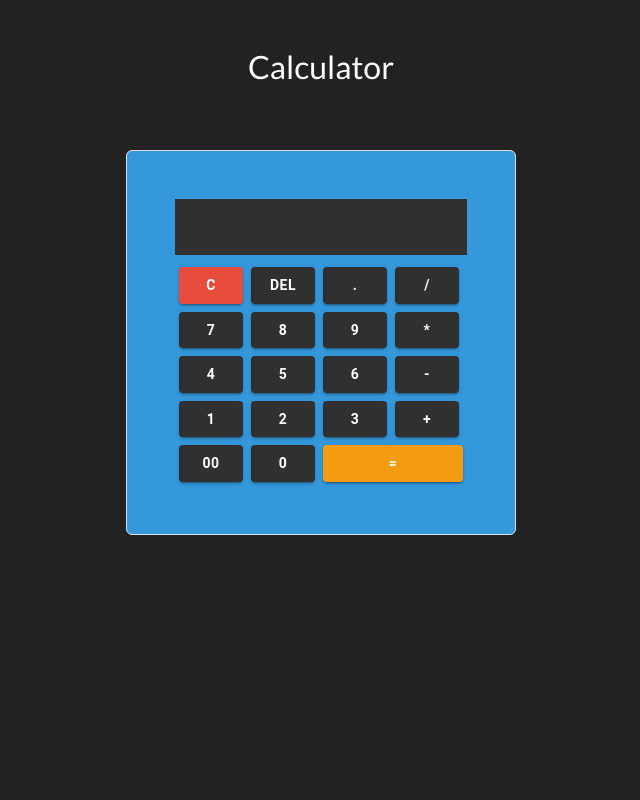
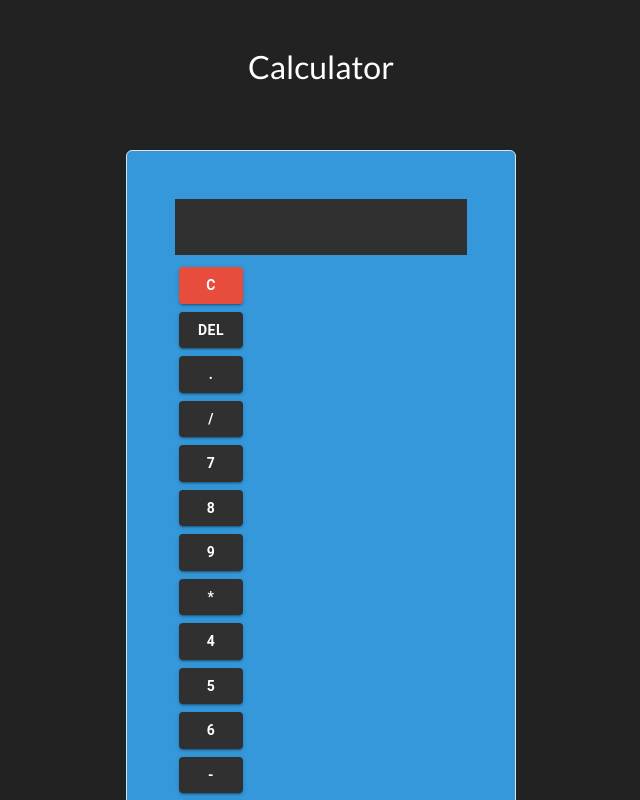
Before and after one commit to ashishsamuel/calculator-react, a React (Create React App) app: page / in a window 1280 px wide. Shown: the top 800 px of the page, without its empty margins (319-959 px from the left). Built offline with nearby package versions, Linux system fonts and the light colour scheme.

Commit message:
made calculator responsive in mobile screen

```diff
--- a/src/App.js
+++ b/src/App.js
@@ -56,7 +56,7 @@ function App() {
                 }
             </div>
             <Row className='mt-2'>
-            <Col>
+            <Col sm={4} md={4} lg={4} xl={4}>
               <Button className='m-1 bg-danger btn-hoverstyle' variant="contained" onClick={() => getValue('C')} >C</Button>
               <Button className='m-1 bg-dark btn-hoverstyle' variant="contained" onClick={() => getValue('DEL')} >DEL</Button>
               <Button className='m-1 bg-dark btn-hoverstyle' variant="contained" onClick={() => getValue('.')} >.</Button>
@@ -64,7 +64,7 @@ function App() {
             </Col>
             </Row>
             <Row>
-           <Col>
+           <Col sm={4} md={4} lg={4} xl={4}>
               <Button className='m-1 bg-dark btn-hoverstyle' variant="contained" onClick={() => getValue('7')} >7</Button>
               <Button className='m-1 bg-dark btn-hoverstyle' variant="contained" onClick={() => getValue('8')} >8</Button>
               <Button className='m-1 bg-dark btn-hoverstyle' variant="contained" onClick={() => getValue('9')} >9</Button>
@@ -72,7 +72,7 @@ function App() {
            </Col>
             </Row>
             <Row>
-            <Col>
+            <Col sm={4} md={4} lg={4} xl={4}>
               <Button className='m-1 bg-dark btn-hoverstyle' variant="contained" onClick={() => getValue('4')} >4</Button>
               <Button className='m-1 bg-dark btn-hoverstyle' variant="contained" onClick={() => getValue('5')} >5</Button>
               <Button className='m-1 bg-dark btn-hoverstyle' variant="contained" onClick={() => getValue('6')} >6</Button>
@@ -80,7 +80,7 @@ function App() {
             </Col>
             </Row>
             <Row>
-            <Col>
+            <Col sm={4} md={4} lg={4} xl={4}>
               <Button className='m-1 bg-dark btn-hoverstyle' variant="contained" onClick={() => getValue('1')} >1</Button>
               <Button className='m-1 bg-dark btn-hoverstyle' variant="contained" onClick={() => getValue('2')} >2</Button>
               <Button className='m-1 bg-dark btn-hoverstyle' variant="contained" onClick={() => getValue('3')} >3</Button>
@@ -89,7 +89,7 @@ function App() {
             </Row>
             <Row>
 
-              <Col>
+              <Col sm={4} md={4} lg={4} xl={4}>
                 <Button className='m-1 bg-dark btn-hoverstyle' variant="contained" onClick={() => getValue('00')} >00</Button>
                 <Button className='m-1 bg-dark btn-hoverstyle' variant="contained" onClick={() => getValue('0')} >0</Button>
                 <Button className='m-1 bg-warning btn-hoverstyle' style={{width:'140px'}} variant="contained" onClick={() => getValue('=')} >=</Button>
```
